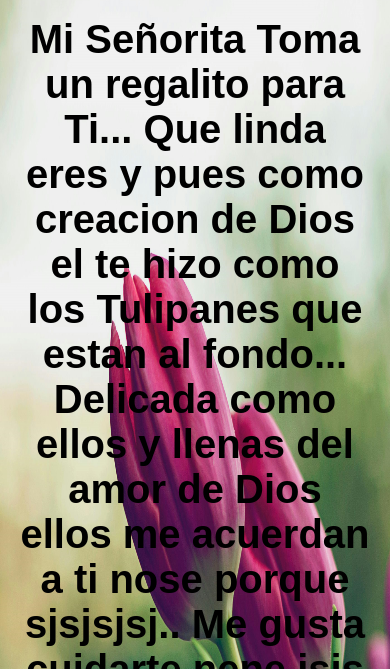
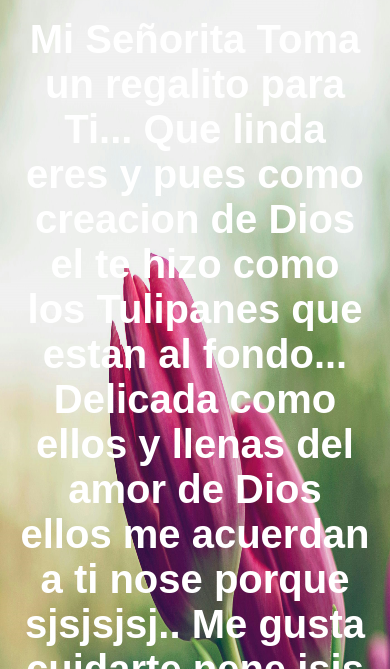
Before and after one commit to Frangher/frangher.github.io, a plain HTML site: page index2.html in a window 390 px wide. Shown: the part 175-844 px from the top of the page. Drawn offline with Linux system fonts and the light colour scheme.

Commit message:
Update style.css

```diff
--- a/style.css
+++ b/style.css
@@ -70,4 +70,7 @@ h3{
         background-position: center;
         background-color: #FF8DFF;
     }
+    #Parrafo{
+        color:white;
+    }
 }
```
